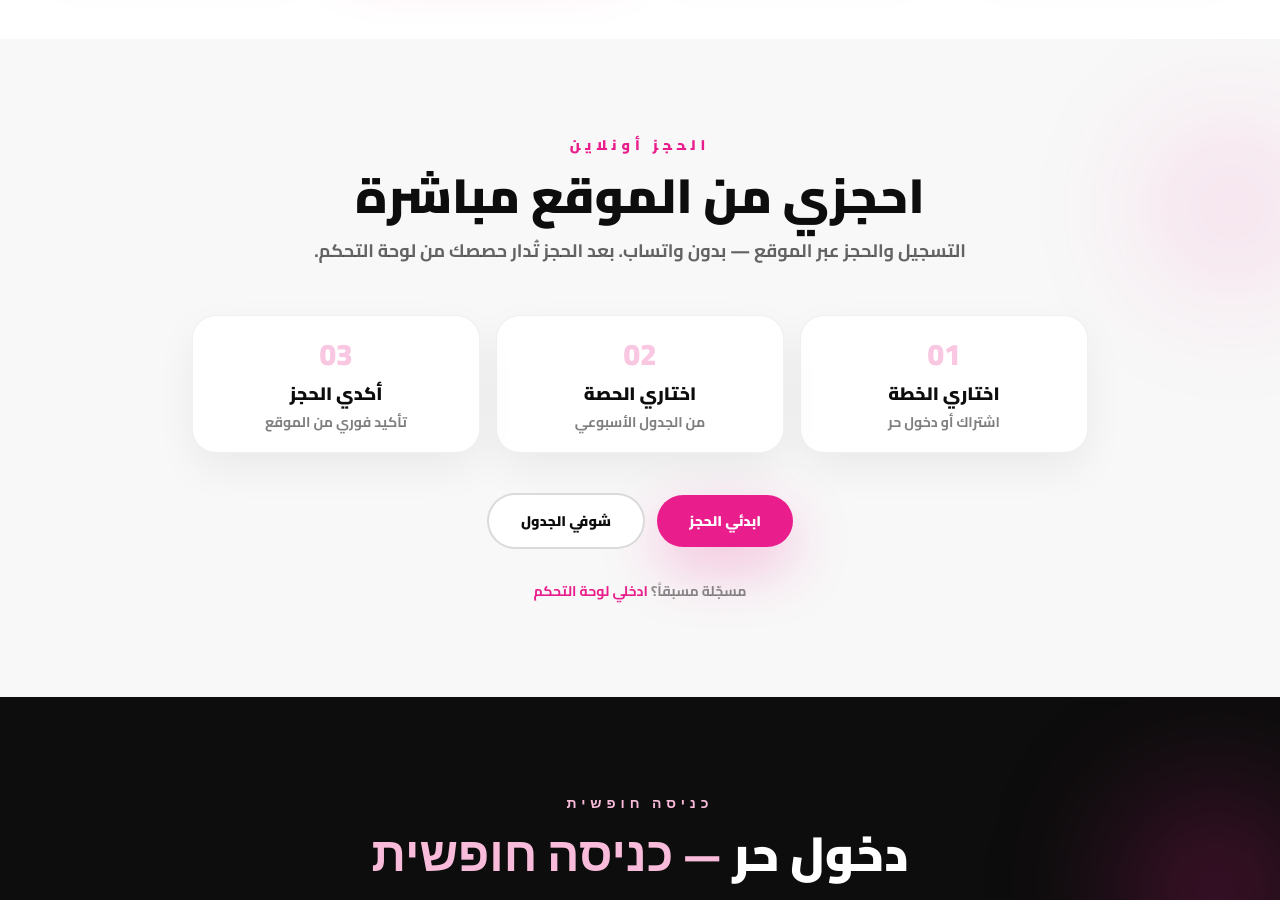
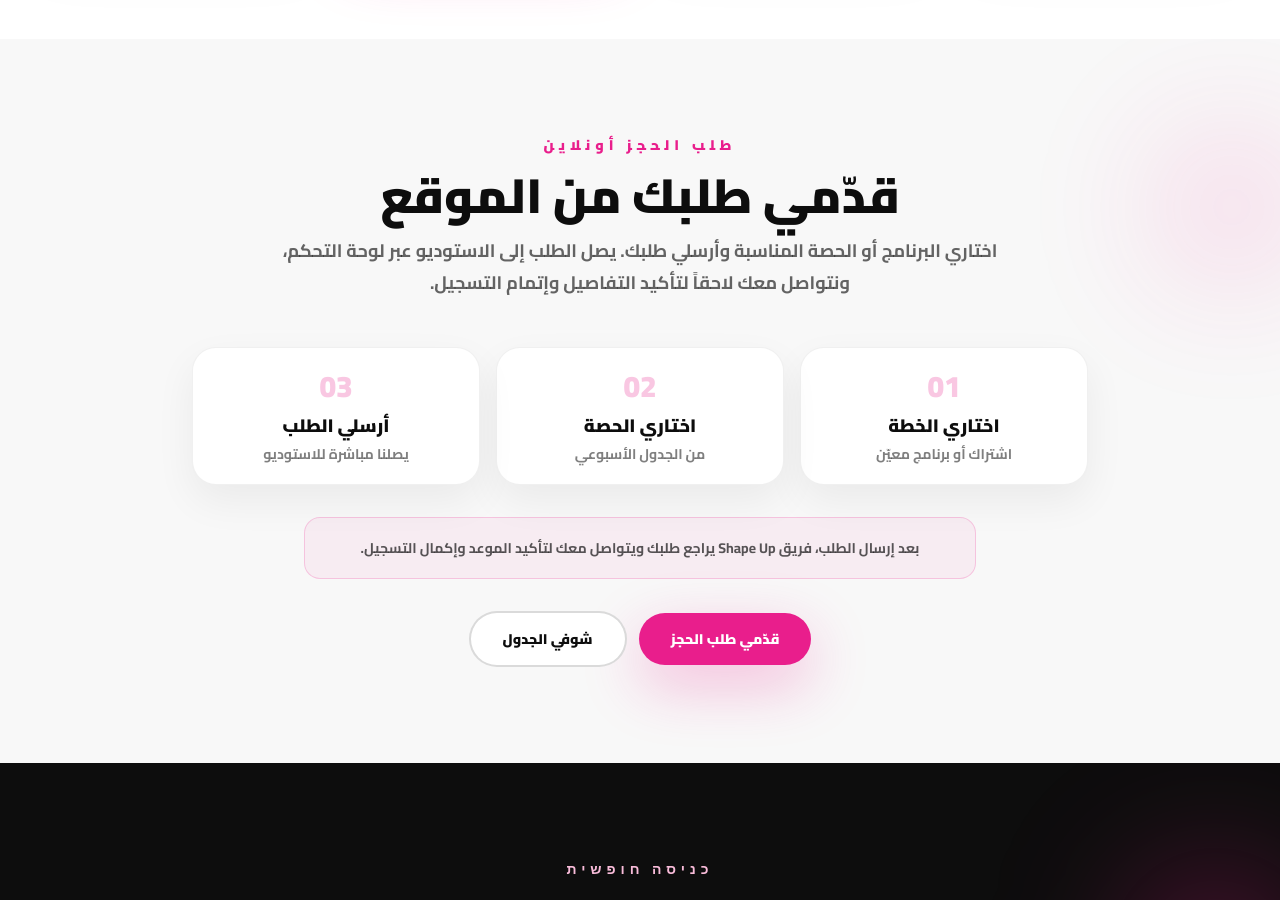
Before and after one commit to m7madi8/linda, a React (Vite) app: page / in a window 1280 px wide. Shown: the part 4740-5640 px from the top of the page. Built offline with nearby package versions, Linux system fonts and the light colour scheme; what tailwindcss-rtl would draw is missing.

Commit message:
Booking component updated

```diff
--- a/src/components/Booking.jsx
+++ b/src/components/Booking.jsx
@@ -1,17 +1,16 @@
 import { motion } from 'framer-motion';
 import { Link } from 'react-scroll';
-import { dashboardUrl } from '../App.jsx';
 
 const steps = [
-  { num: '01', title: 'اختاري الخطة', text: 'اشتراك أو دخول حر' },
+  { num: '01', title: 'اختاري الخطة', text: 'اشتراك أو برنامج معيّن' },
   { num: '02', title: 'اختاري الحصة', text: 'من الجدول الأسبوعي' },
-  { num: '03', title: 'أكدي الحجز', text: 'تأكيد فوري من الموقع' },
+  { num: '03', title: 'أرسلي الطلب', text: 'يصلنا مباشرة للاستوديو' },
 ];
 
 export default function Booking() {
   return (
     <section id="booking" className="section-padding relative overflow-hidden bg-soft">
-      <div className="pointer-events-none absolute -right-20 top-10 h-64 w-64 rounded-full bg-pink-radial opacity-50 blur-3xl" />
+      <motion.div className="pointer-events-none absolute -right-20 top-10 h-64 w-64 rounded-full bg-pink-radial opacity-50 blur-3xl" />
 
       <div className="container-page relative">
         <motion.div
@@ -21,10 +20,11 @@ export default function Booking() {
           transition={{ duration: 0.6 }}
           className="mx-auto max-w-3xl text-center"
         >
-          <p className="text-sm font-black uppercase tracking-[0.35em] text-pink">الحجز أونلاين</p>
-          <h2 className="mt-4 text-4xl font-black sm:text-5xl">احجزي من الموقع مباشرة</h2>
+          <p className="text-sm font-black uppercase tracking-[0.35em] text-pink">طلب الحجز أونلاين</p>
+          <h2 className="mt-4 text-4xl font-black sm:text-5xl">قدّمي طلبك من الموقع</h2>
           <p className="mt-4 text-lg font-bold leading-8 text-black/60">
-            التسجيل والحجز عبر الموقع — بدون واتساب. بعد الحجز تُدار حصصك من لوحة التحكم.
+            اختاري البرنامج أو الحصة المناسبة وأرسلي طلبك. يصل الطلب إلى الاستوديو عبر لوحة التحكم،
+            ونتواصل معك لاحقاً لتأكيد التفاصيل وإتمام التسجيل.
           </p>
         </motion.div>
 
@@ -55,8 +55,20 @@ export default function Booking() {
           initial={{ opacity: 0, y: 20 }}
           whileInView={{ opacity: 1, y: 0 }}
           viewport={{ once: true }}
+          transition={{ duration: 0.5, delay: 0.12 }}
+          className="mx-auto mt-8 max-w-2xl rounded-2xl border border-pink/20 bg-pink/5 px-5 py-4 text-center"
+        >
+          <p className="text-sm font-bold leading-7 text-black/65">
+            بعد إرسال الطلب، فريق Shape Up يراجع طلبك ويتواصل معك لتأكيد الموعد وإكمال التسجيل.
+          </p>
+        </motion.div>
+
+        <motion.div
+          initial={{ opacity: 0, y: 20 }}
+          whileInView={{ opacity: 1, y: 0 }}
+          viewport={{ once: true }}
           transition={{ duration: 0.5, delay: 0.15 }}
-          className="mx-auto mt-10 flex max-w-xl flex-col items-center gap-3 sm:flex-row sm:justify-center"
+          className="mx-auto mt-8 flex max-w-xl flex-col items-center gap-3 sm:flex-row sm:justify-center"
         >
           <Link
             to="pricing"
@@ -65,7 +77,7 @@ export default function Booking() {
             offset={-80}
             className="w-full cursor-pointer rounded-full bg-pink px-8 py-4 text-center text-sm font-black text-white shadow-glow transition hover:-translate-y-0.5 hover:bg-pink-dark sm:w-auto"
           >
-            ابدئي الحجز
+            قدّمي طلب الحجز
           </Link>
           <Link
             to="schedule"
@@ -77,13 +89,6 @@ export default function Booking() {
             شوفي الجدول
           </Link>
         </motion.div>
-
-        <p className="mx-auto mt-8 max-w-md text-center text-sm font-bold text-black/45">
-          مسجّلة مسبقاً؟{' '}
-          <a href={dashboardUrl} className="text-pink underline-offset-2 hover:underline">
-            ادخلي لوحة التحكم
-          </a>
-        </p>
       </div>
     </section>
   );
```
